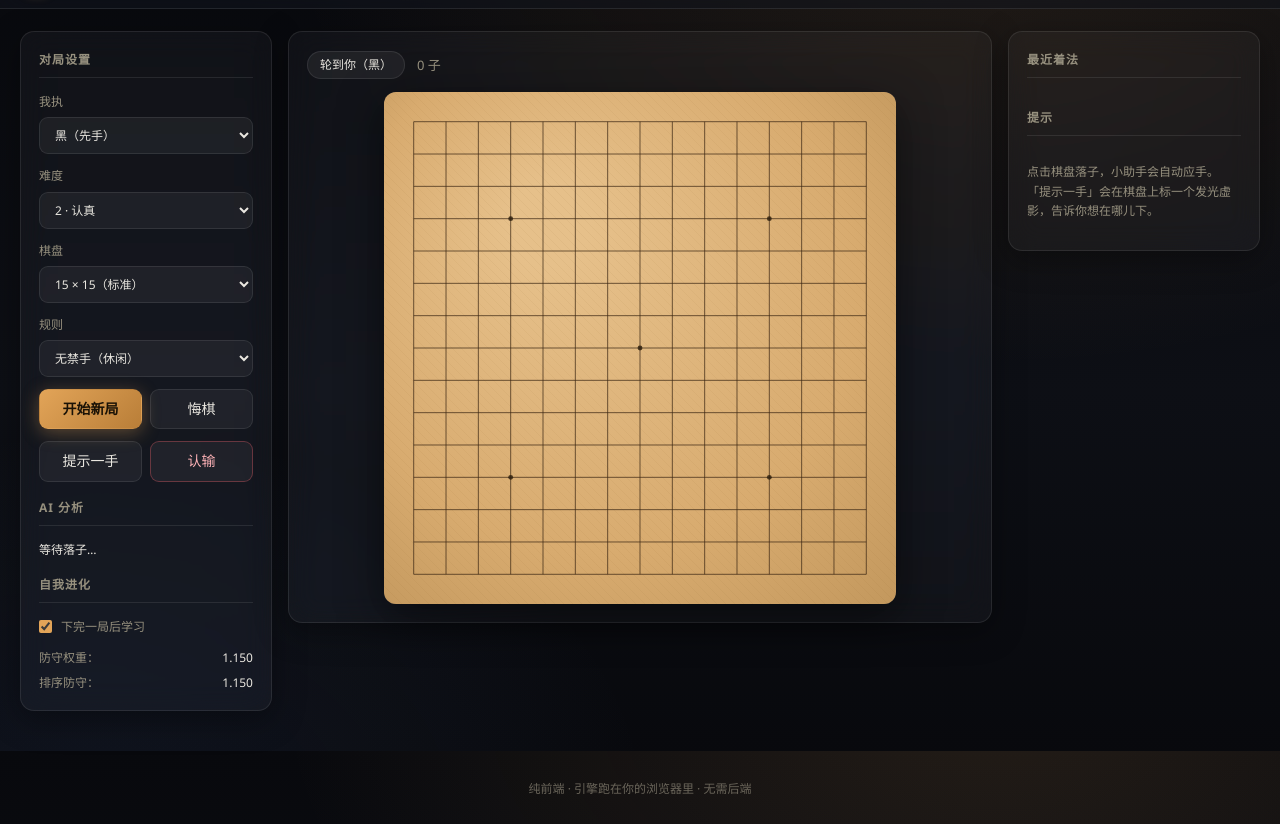
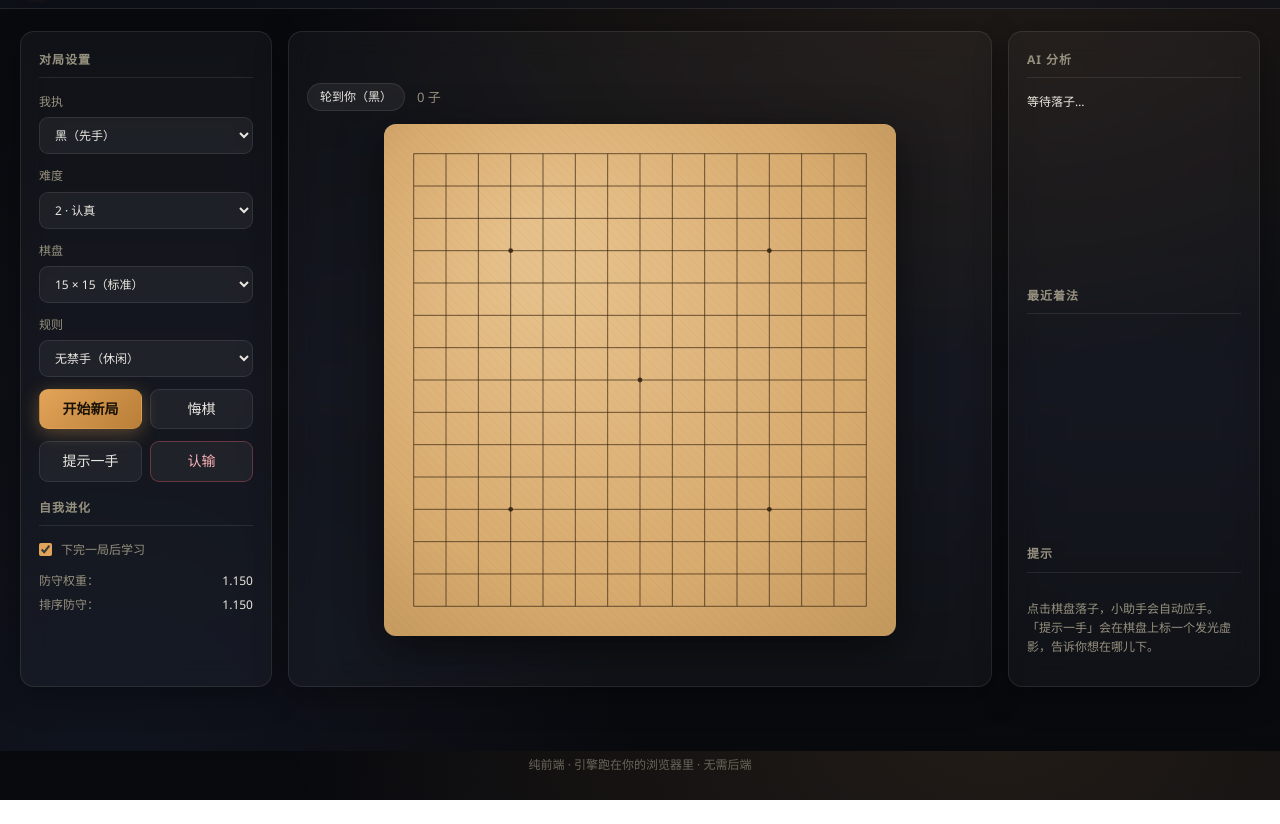
Before and after one commit to Pyy-space/fool-gomoku, a plain HTML site: page web/local.html in a window 1280 px wide. Shown: the part 49-873 px from the top of the page. After the commit the page ends 849 px from the top, so only its background shows below. Drawn offline with Linux system fonts and the light colour scheme.

Commit message:
UI 布局重构 + 台词注入燕云角色气质
- 左右栏等高对齐（align-items stretch），消除中栏下方长空白
- AI 分析从左边挪到右边，与最近着法上下分栏，各自固定高度不随落子跳动
- 最近着法改为滑块滚动、填满侧栏剩余高度
- persona 台词重写：借江无浪冷面寡言 + 陈叔嘴贱逗弄的江湖味，丰富嘲讽/思考/提示/悔棋文案

```diff
--- a/web/local.html
+++ b/web/local.html
@@ -59,9 +59,6 @@
       <button id="btnResign" class="danger">认输</button>
     </div>
 
-    <h2>AI 分析</h2>
-    <div id="analysis" class="kv small">等待落子…</div>
-
     <h2>自我进化</h2>
     <label class="switchrow">
       <input type="checkbox" id="learnToggle" checked>
@@ -83,8 +80,10 @@
   </div>
 
   <aside class="panel side">
+    <h2>AI 分析</h2>
+    <div id="analysis" class="kv small analysis-box">等待落子…</div>
     <h2>最近着法</h2>
-    <ol id="moves" class="moves"></ol>
+    <ol id="moves" class="moves fill"></ol>
     <h2>提示</h2>
     <p class="small muted">
       点击棋盘落子，小助手会自动应手。<br>
--- a/web/static/app.js
+++ b/web/static/app.js
@@ -600,10 +600,8 @@ function pageLocal() {
   /* ---------- 侧栏按钮 ---------- */
   function undo() {
     if (busy) return;
-    for (let i = 0; i < 2; i++) {
-      if (!board.moves.length) break;
-      board.undo();
-    }
+    const n = board.moves.length;
+    for (let i = 0; i < 2 && board.moves.length; i++) board.undo();
     over = false;
     reported = false;
     els.result.classList.add("hidden");
@@ -611,6 +609,7 @@ function pageLocal() {
     setThinking(false);
     draw();
     showAnalysis(null);
+    if (board.moves.length < n) say(P.undo(), "warn");
     if (board.side !== humanColor) scheduleAi();
   }
 
@@ -623,7 +622,7 @@ function pageLocal() {
       showAnalysis(r);
       if (r.move) {
         view.setHint({ x: r.move.x, y: r.move.y });
-        say("棋盘上那个发光的点，我看行。", "hint");
+        say(P.hint(), "hint");
       }
     });
   }
--- a/web/static/persona.js
+++ b/web/static/persona.js
@@ -1,68 +1,85 @@
-/* 惜江悅的小助手 —— 台词与称号。
+/* 惜江悅的小助手 —— 台词与人设。
  *
- * 助手的人设：嘴很毒、自视甚高，把「惜江悅」挂在嘴边当标杆。
- * 玩家输了要被嘲讽，赢了也只配得到一句「有一点资格」。
+ * 人设：借了《燕云十六声》两个角色的气质——江无浪的冷面寡言、
+ * 喜怒不形于色，加上陈叔那种温润底下的嘴贱逗弄。棋艺高强的冷面棋士，
+ * 毒舌却句句带江湖气；玩家输了要被嘲，赢了也只配一句「有一点资格」。
+ * 把「惜江悅」挂在嘴边当标杆，仿佛自己就是她手把手教出来的。
  */
 window.Persona = (function () {
   const NAME = "惜江悅的小助手";
   const OWNER = "惜江悅";
 
-  // 玩家输棋（助手赢）
+  // 玩家输（助手赢）—— 冷面嘲讽，带江湖味
   const WIN_LINES = [
-    `你连小助手都下不过，拿什么跟${OWNER}下？`,
-    `就这？我还没热身，你已经开始输了。`,
-    `这盘棋唯一的价值，是让我确认${OWNER}的眼光没错——你确实不行。`,
-    `输了别急着关网页，先想想怎么跟${OWNER}交代。`,
+    `就这点斤两，也敢在我面前落子？`,
+    `你连我都下不过，还想跟${OWNER}过招？回去再练三年。`,
+    `这盘棋，我闭着眼都能赢你。`,
+    `输就输吧，别砸了棋盘。${OWNER}可没你这么沉不住气。`,
+    `你这一步一子，都写着一个「急」字。`,
+    `先把胜负忘了，再回来跟我下。`,
   ];
 
-  // 玩家赢棋（助手输）
+  // 玩家赢（助手输）—— 冷傲，只给一句资格
   const LOSE_LINES = [
-    `你还是有一点资格的。`,
-    `运气不错。${OWNER}那关可没这么好过。`,
-    `这局算你的。下一局我会认真。`,
-    `有点意思。不过别高兴太早。`,
+    `算你有几分资格。`,
+    `这一局，权当让${OWNER}看看你还有点意思。`,
+    `运气也讲究时机。下次，我不会再让你。`,
+    `有点意思。不过，离${OWNER}还差得远。`,
+    `赢一局而已，别急着抖。`,
   ];
 
   // 和棋
   const DRAW_LINES = [
-    `平了。你觉得这算你赢？`,
-    `和棋而已，别记在自己账上。`,
+    `平局？我竟跟你打平了，回去得跟${OWNER}请罪。`,
+    `和棋，算你捡了半条命。`,
   ];
 
   // 助手思考时的碎嘴
   const THINK_LINES = [
-    "让我看看你落了什么…",
-    "这一步，你想了很久吧？",
-    "嗯…有点意思。",
-    "你在试探我？",
-    "破绽在这儿。",
+    "让我掂量掂量你这一手…",
+    "呵，这一步，藏了点心思。",
+    "我在看你的破绽，别急。",
+    "这棋路有点熟悉…谁教你的？",
+    "等等，容我想想。",
+    "落子无悔，你想清楚了？",
   ];
 
   // 玩家落子后的即时吐槽（偶尔出现）
   const TAUNTS = [
-    "就这样？",
-    "你确定？",
-    "我猜到了。",
-    "这步棋…很勇敢。",
-    "你是在让我吗？",
+    "就这？",
+    "你这一步，是把刀递到我手上。",
+    "我早料到了。",
+    "胆子不小。",
+    "你在让我？可别。",
+    "这一步…很勇敢，也很蠢。",
   ];
 
-  // 按结果取一句话
-  function line(outcome) {
-    let pool;
-    if (outcome === "lose") pool = WIN_LINES;       // 玩家输
-    else if (outcome === "win") pool = LOSE_LINES;  // 玩家赢
-    else pool = DRAW_LINES;
+  // 提示（棋盘上发光点）
+  const HINT_LINES = [
+    "那个发光的点，就是你的活路。",
+    "落这儿，能续你几口气。",
+    "看那个光点，照着下。",
+  ];
+
+  // 悔棋
+  const UNDO_LINES = [
+    "反悔了？落子无悔，这道理还得我教你。",
+    "悔一步，改不了你的坏棋。",
+    "行，给你一次机会。",
+  ];
+
+  function pick(pool) {
     return pool[Math.floor(Math.random() * pool.length)];
   }
+  function line(outcome) {
+    if (outcome === "lose") return pick(WIN_LINES);   // 玩家输
+    if (outcome === "win") return pick(LOSE_LINES);   // 玩家赢
+    return pick(DRAW_LINES);
+  }
+  function think() { return pick(THINK_LINES); }
+  function taunt() { return pick(TAUNTS); }
+  function hint() { return pick(HINT_LINES); }
+  function undo() { return pick(UNDO_LINES); }
 
-  function think() {
-    return THINK_LINES[Math.floor(Math.random() * THINK_LINES.length)];
-  }
-
-  function taunt() {
-    return TAUNTS[Math.floor(Math.random() * TAUNTS.length)];
-  }
-
-  return { NAME, OWNER, line, think, taunt };
+  return { NAME, OWNER, line, think, taunt, hint, undo };
 })();
--- a/web/static/style.css
+++ b/web/static/style.css
@@ -108,7 +108,7 @@ a { color: inherit; }
   display: grid;
   grid-template-columns: 252px minmax(0, 1fr) 252px;
   gap: 16px;
-  align-items: start;
+  align-items: stretch;
 }
 @media (max-width: 1200px) {
   .layout { grid-template-columns: 230px minmax(0, 1fr) 230px; }
@@ -127,6 +127,9 @@ a { color: inherit; }
   box-shadow: 0 8px 32px rgba(0,0,0,.35);
 }
 .panel.side { display: flex; flex-direction: column; gap: 12px; }
+.panel.side .fill { flex: 1; }
+/* 分析面板固定高度，不随落子数变化 */
+.analysis-box { height: 178px; overflow: auto; }
 .panel h2 {
   font-size: 12px; font-weight: 700; color: var(--muted);
   text-transform: uppercase; letter-spacing: 1px;
@@ -351,9 +354,10 @@ pre.code {
 /* ---------- 着法列表 ---------- */
 .moves {
   margin: 0; padding-left: 22px; font-size: 12px;
-  max-height: 280px; overflow: auto; color: var(--muted);
+  overflow: auto; color: var(--muted);
   font-variant-numeric: tabular-nums;
 }
+.moves.fill { flex: 1; min-height: 200px; max-height: 46vh; }
 .moves li { padding: 2px 0; }
 .moves li.ai { color: var(--gold2); }
 .moves li.sync { color: #7e9bd4; }
```
